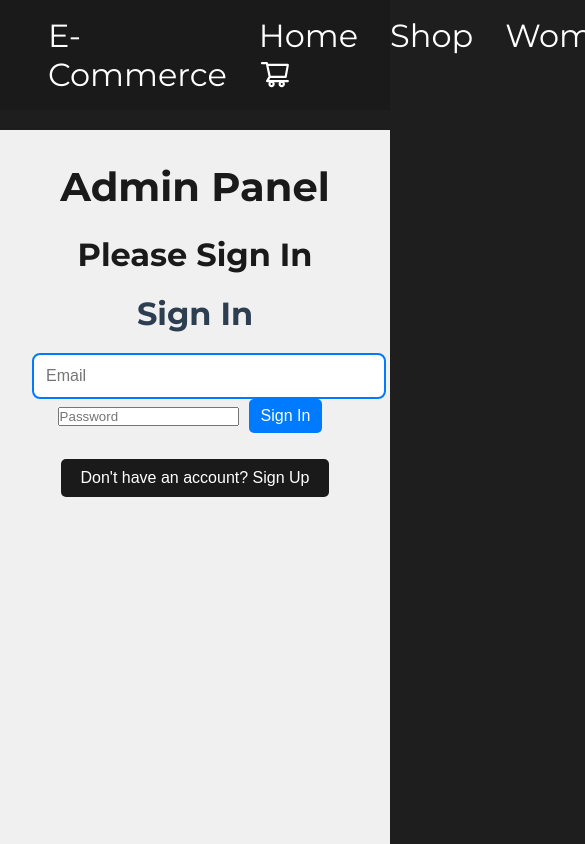
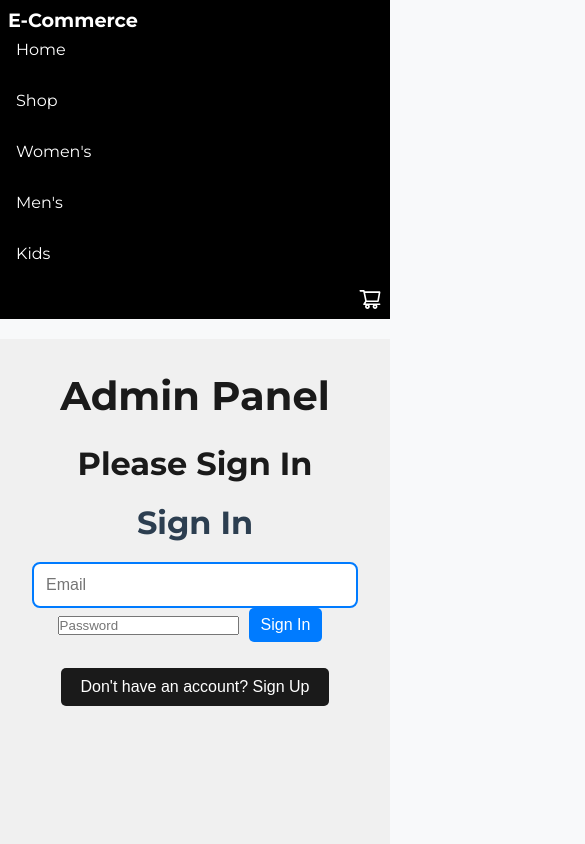
Before and after one commit to Sardar-Haseeb/Ecommerce, a React (Vite) app: page /adminpanal in a window 390 px wide. Shown: the top 844 px of the page, 585 px wide, since content can reach past the window. Built offline with nearby package versions, Linux system fonts and the light colour scheme; no server answers.

Commit message:
header  styling

```diff
--- a/src/pages/Home.css
+++ b/src/pages/Home.css
@@ -81,6 +81,7 @@ a {
   font-size: 1.8rem;
   font-weight: bold;
   margin-bottom: 1rem;
+  color: white;
 }
 
 .category p {
@@ -250,3 +251,10 @@ a {
 .product-card button:hover {
   background-color: #2b6cb0;
 }
+
+.product-list {
+  display: grid;
+  grid-template-columns: repeat(auto-fit, minmax(250px, 1fr));
+  gap: 1.5rem;
+  margin-bottom: 2rem;
+}
--- a/src/style/style.css
+++ b/src/style/style.css
@@ -1,46 +1,119 @@
+/* General Styles */
 * {
   margin: 0;
   padding: 0;
-  box-sizing: 0;
+  box-sizing: border-box;
 }
+
 body {
   font-family: 'Montserrat', sans-serif;
-  margin: 0;
-  padding: 0;
-  background-color: #1e1e1e; /* Matte black background */
-  color: #ffffff; /* White text */
 }
 
-header {
-  background-color: #1a1a1a; /* Slightly lighter matte black for the header */
-  padding: 1rem 2rem; /* Adjust padding as needed */
+/* Header Styles */
+.header {
   display: flex;
   justify-content: space-between;
   align-items: center;
-  position: relative;
+  background-color: #000;
+  padding: 1rem;
+  color: #fff;
 }
 
-header a {
-  color: white; /* White links */
-  text-decoration: none; /* No underline */
-  margin: 0 1rem;
-  font-weight: 500;
-  transition: color 0.3s; /* Smooth transition for hover effect */
+.header-logo {
+  font-size: 1.5rem;
+  font-weight: bold;
+  color: #fff;
+  text-decoration: none;
 }
 
-header a:hover {
-  color: #e0e0e0; /* Light gray on hover */
+.header-nav {
+  display: flex;
+  gap: 2rem;
+}
+
+.header-nav-item {
+  color: #fff;
+  text-decoration: none;
+  font-size: 1rem;
+  transition: color 0.3s ease;
+}
+
+.header-nav-item:hover {
+  color: #ccc;
+}
+
+/* Cart Icon */
+.header-cart {
+  position: relative;
+  color: #fff;
+  font-size: 1.5rem;
+  display: flex;
+  align-items: center;
+  text-decoration: none;
+}
+
+.header-cart-icon {
+  font-size: 1.8rem;
 }
 
 .cart-count {
   position: absolute;
   top: -10px;
-  right: -15px;
-  background-color: #ff4d4d; /* Red background for cart count */
-  color: white; /* White text for cart count */
+  right: -10px;
+  background-color: red;
+  color: white;
   border-radius: 50%;
   padding: 0.2rem 0.5rem;
-  font-size: 0.75rem; /* Smaller font for cart count */
+  font-size: 0.8rem;
+  font-weight: bold;
+}
+
+/* Responsive Styles */
+@media (max-width: 768px) {
+  .header {
+    flex-direction: column;
+    align-items: flex-start;
+  }
+
+  .header-nav {
+    flex-direction: column;
+    width: 100%;
+    gap: 1rem;
+  }
+
+  .header-nav-item {
+    padding: 0.5rem;
+    width: 100%;
+    text-align: left;
+    font-size: 1.2rem;
+  }
+
+  .header-cart {
+    align-self: flex-end;
+  }
+}
+
+@media (max-width: 480px) {
+  .header {
+    padding: 0.5rem;
+  }
+
+  .header-logo {
+    font-size: 1.2rem;
+  }
+
+  .header-nav-item {
+    font-size: 1rem;
+  }
+
+  .header-cart-icon {
+    font-size: 1.5rem;
+  }
+
+  .cart-count {
+    font-size: 0.7rem;
+    padding: 0.2rem 0.4rem;
+  }
 }
 
 
```
